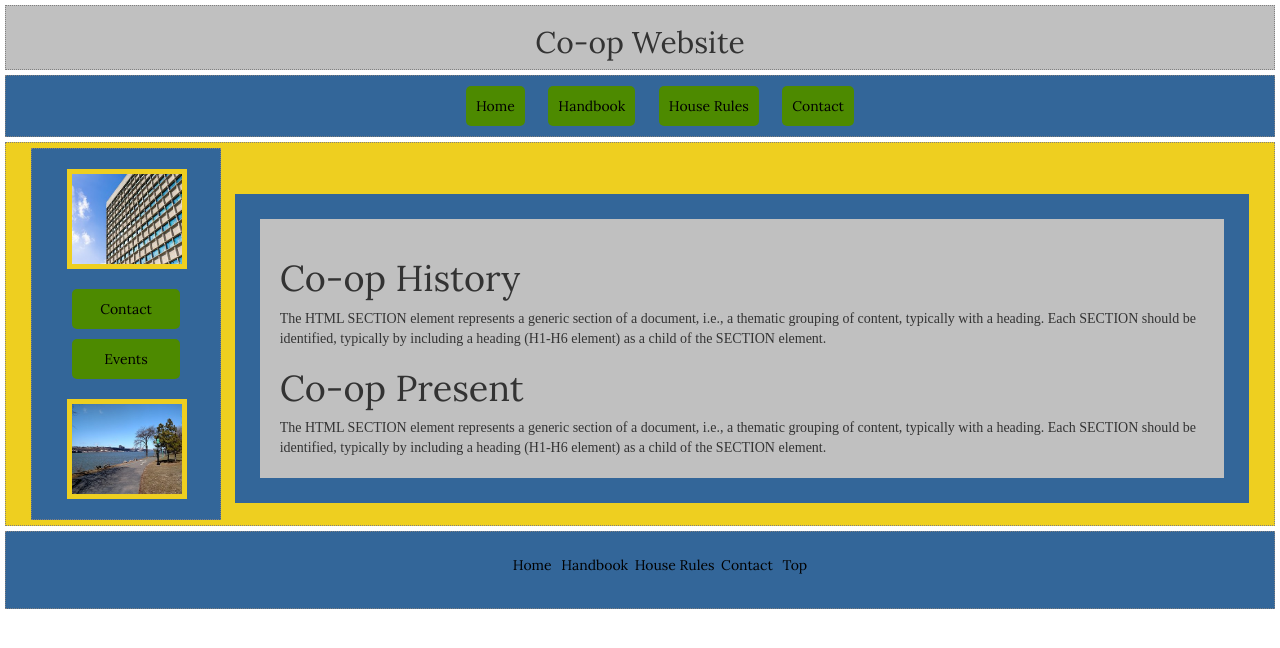
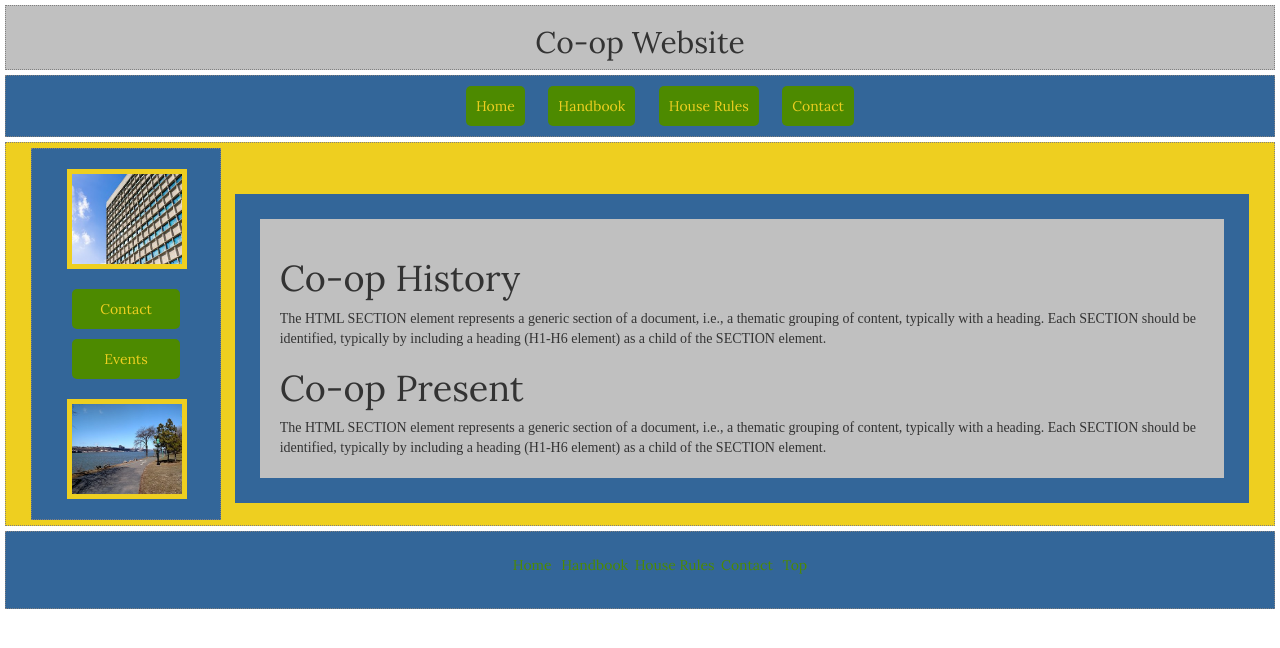
Before and after one commit to Lex113/PersonalProject, a plain HTML site: page index.html in a window 1280 px wide. Drawn offline with nearby package versions, Linux system fonts and the light colour scheme; a web font is replaced by a local one.

Commit message:
more changes

```diff
--- a/stylesheet.css
+++ b/stylesheet.css
@@ -51,7 +51,7 @@ div{
     display: inline-block;
     border-radius: 5px;
     background-color: #4D8A00;
-    color: black;
+    color: #EECF20;
     text-decoration: none;
     margin: 0px 10px;
 }
@@ -66,7 +66,7 @@ div{
     padding: 10px;
     border-radius: 5px;
     background-color: #4D8A00;
-    color: black;
+    color: #EECF20;
     text-decoration: none;
     max-width: 90%;
     margin: 10px 20px;
@@ -141,14 +141,14 @@ footer nav li{
     margin: 3px;
 }
 
-footer nav a {
+footer nav a:link {
     color: #4D8A00;
     text-decoration: none;
     font-family: Lora, serif;
 }
 
 footer nav a:visited {
-    color: #4D8A00;
+   color: #EECF20;
 }
 
 footer nav a:hover {
@@ -176,6 +176,10 @@ footer nav a:hover {
     margin:10px;
 }
 
+#calendar {
+    text-align: center;
+}
+
 /*
 li{
     padding: 20px;
@@ -192,7 +196,7 @@ nav li{
     position: relative;
     margin-left: -40px;
 }
-*/
+
 
 #logo {
     width: 80%;
@@ -200,4 +204,5 @@ nav li{
     margin: 5px;
     text-align: center;
 }
+*/
 /*just a comment for git*/
```
